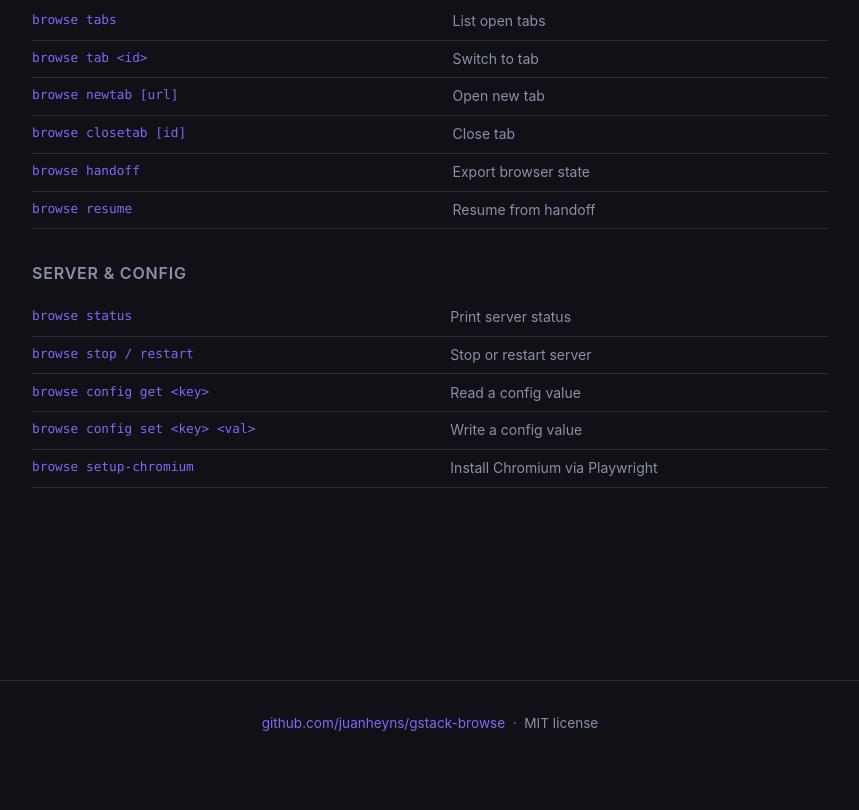
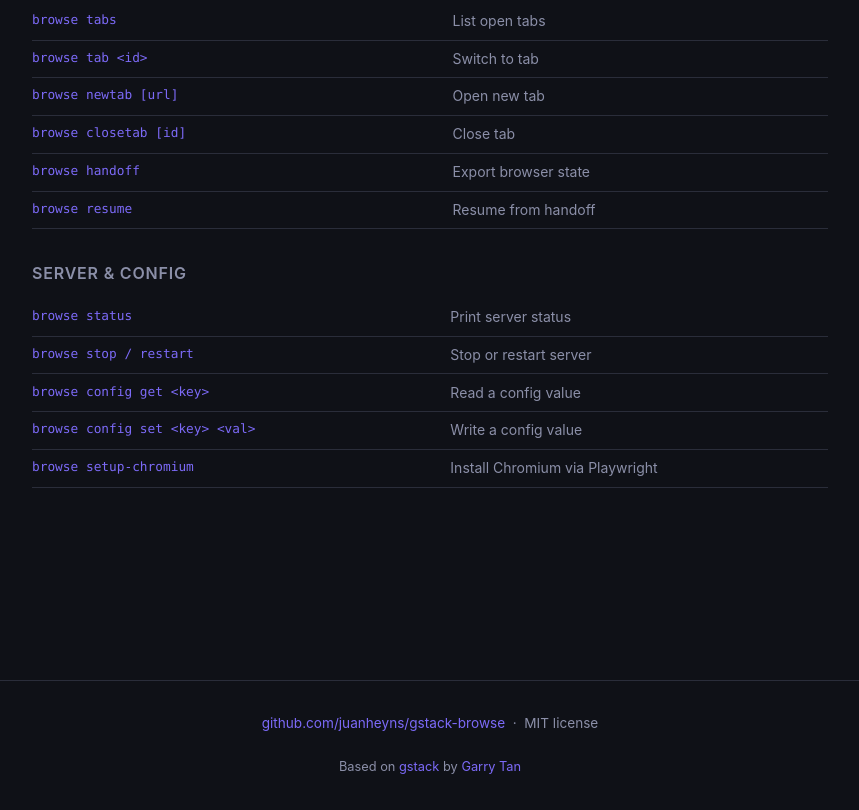
Before and after one commit to juanheyns/gstack-browse, a browser extension: page docs/index.html in a window 1280 px wide. Shown: the part 4583-5393 px from the top of the page, without its empty margins (210-1069 px from the left). Before the commit the page ends 5350 px from the top, so only its background shows below. Drawn offline with Linux system fonts and the light colour scheme.

Commit message:
credit gstack and Garry Tan in page footer

```diff
--- a/docs/index.html
+++ b/docs/index.html
@@ -390,6 +390,8 @@ browse setup-chromium</span></pre>
 <footer>
   <a href="https://github.com/juanheyns/gstack-browse">github.com/juanheyns/gstack-browse</a>
   &nbsp;·&nbsp; MIT license
+  <br><br>
+  <span style="font-size:0.8rem">Based on <a href="https://github.com/garrytan/gstack">gstack</a> by <a href="https://github.com/garrytan">Garry Tan</a></span>
 </footer>
 
 <script>
```
